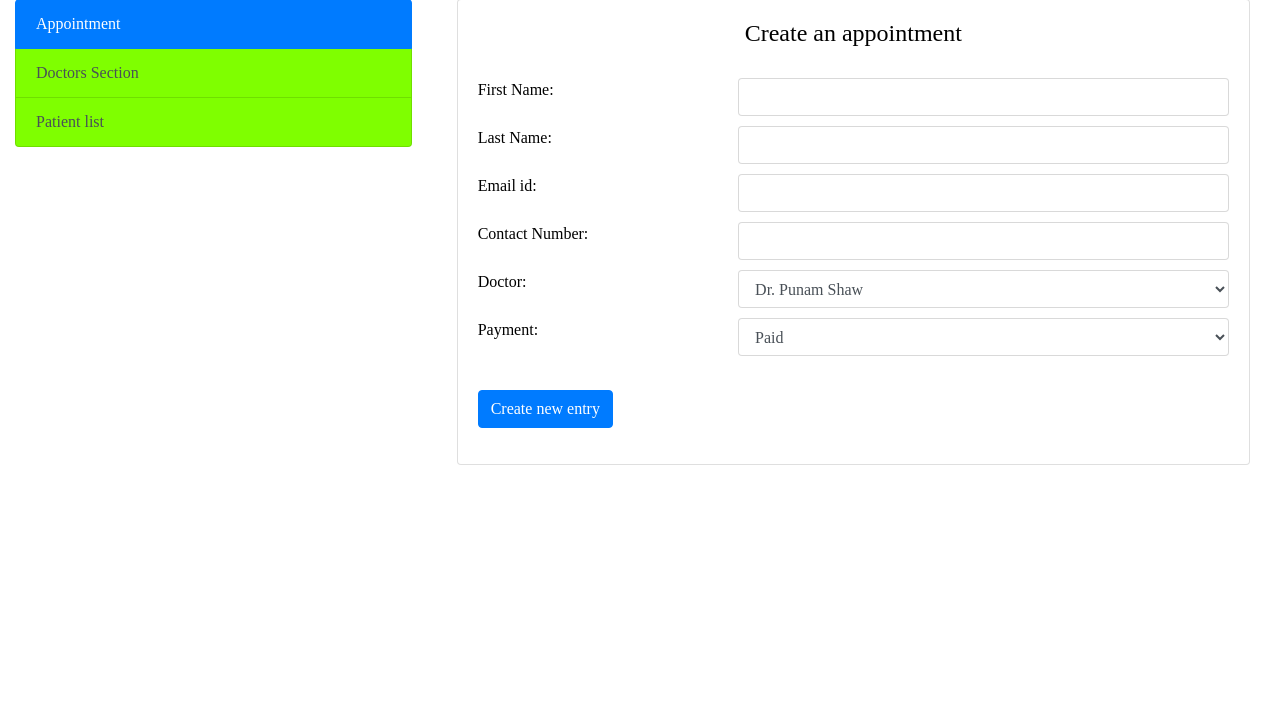
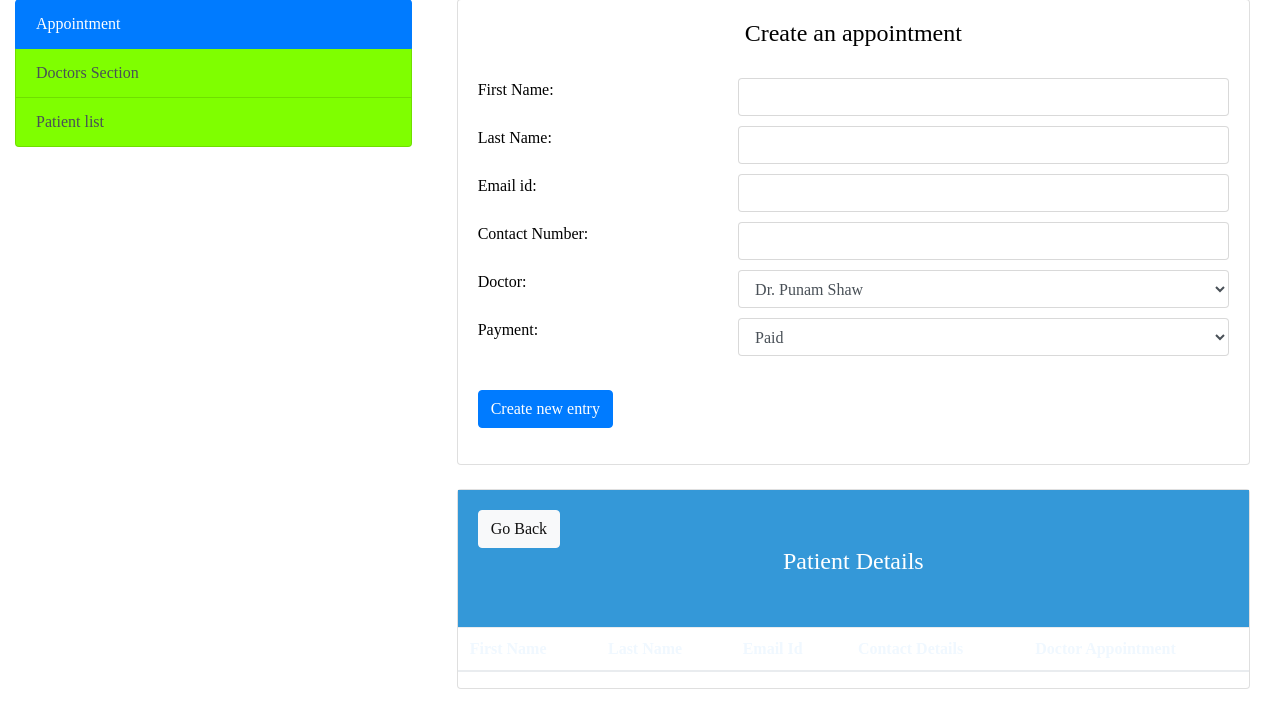
Before and after one commit to badjatya/aarambh2020-Hospital-Manager, a PHP site: page /admin-panel.php in a window 1280 px wide. Shown: the part 151-864 px from the top of the page. Before the commit the page ends 616 px from the top, so only its background shows below. Run offline with PHP 8.4, Linux system fonts and the light colour scheme; data that the repository does not hold is empty; some libraries are stand-ins or nearby versions.

Commit message:
patient solved

```diff
--- a/admin-panel.php
+++ b/admin-panel.php
@@ -52,7 +52,7 @@
 
       <a class="list-group-item list-group-item-action change-now" id="list-settings-list" data-toggle="list" href="#list-settings" role="tab" aria-controls="settings">Doctors Section</a>
 
-      <a class="list-group-item list-group-item-action change-now" type="submit" id="list-patient-list" data-toggle="list" href="C:\xampp\htdocs\f\patient.php" role="tab" aria-controls="settings">Patient list</a>
+      <a class="list-group-item list-group-item-action change-now" type="submit" id="list-patient-list" data-toggle="list" href="#list-patient" role="tab" aria-controls="settings">Patient list</a>
 
     </div><br>
   </div>
@@ -100,7 +100,9 @@
       </div>
 
 
-      <div class="tab-pane fade" id="list-profile" role="tabpanel" aria-labelledby="list-profile-list">
+
+
+      <div class="tab-pane fade" id="list-profile" role="tabpanel" aria-labelledby="list-patient-list">
         <div class="card">
           <div class="card-body">
             <form class="form-group" method="post" action="func.php">
@@ -125,6 +127,35 @@
       </div>
        <div class="tab-pane fade" id="list-attend" role="tabpanel" aria-labelledby="list-attend-list">...</div>
     </div>
+    <div class="tab-pane fade show active" id="list-patient" role="tabpanel" aria-labelledby="list-home-list">
+        <div class="container-fluid">
+          <div class="card">
+          <div class="card-body" id="final" style="background-color:#3498D8;color:#ffffff;">
+            <a href="admin-panel.php" class="btn btn-light">Go Back</a>
+              <center><h4>Patient Details</h4></center><br>
+
+            </div>
+            <table class="table">
+  <thead>
+    <tr>
+      <th scope="col">First Name</th>
+      <th scope="col">Last Name</th>
+      <th scope="col">Email Id</th>
+      <th scope="col">Contact Details</th>
+      <th scope="col">Doctor Appointment</th>
+    </tr>
+  </thead>
+  <tbody>
+    <?php  get_patient_details(); ?>
+
+  </tbody>
+</table>
+
+          </div>
+        </div><br>
+      </div>
+
+</div>
   </div>
 </div>
    </div>
```
Also changed, not shown: final.php (added, +29 -0 lines).
